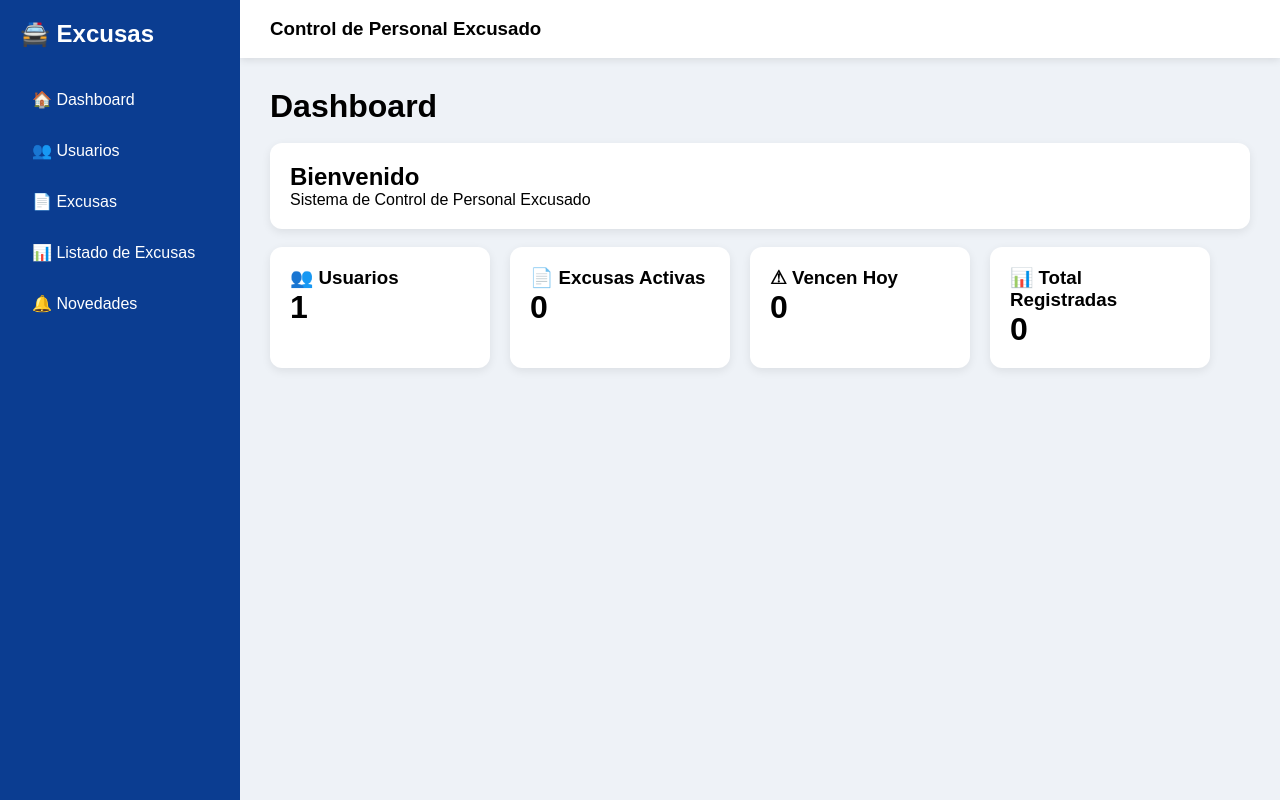
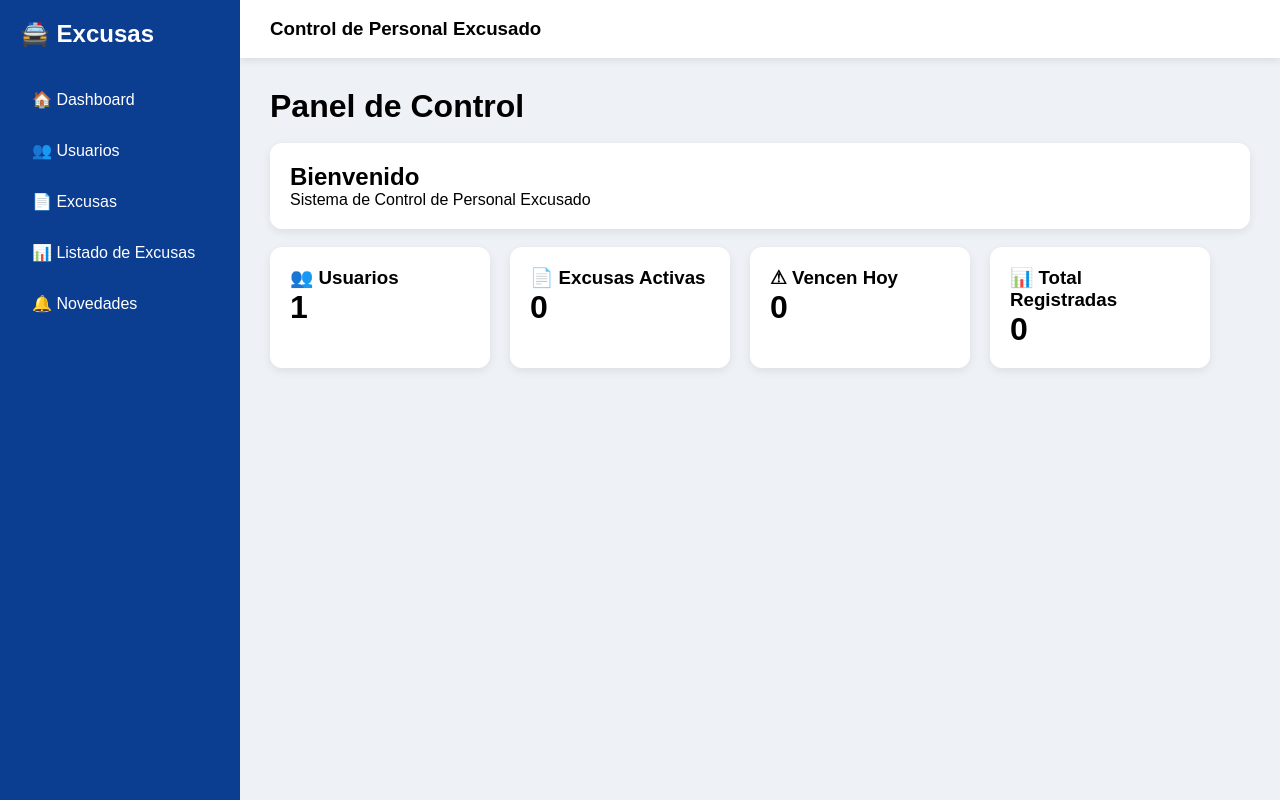
Before and after one commit to danmjp19-boop/control-excusados, a Flask app: page /admin in a window 1280 px wide. Run offline with Flask 3, Linux system fonts and the light colour scheme; the visitor is signed in with stand-in values (Sample User, id 1); data comes from the database, SQL or seed files in the repository; data that the repository does not hold is empty.

Commit message:
Update admin.html

```diff
--- a/templates/admin.html
+++ b/templates/admin.html
@@ -4,7 +4,7 @@
 
 {% block content %}
 
-<h1>Dashboard</h1>
+<h1>Panel de Control</h1>
 
 <br>
 
```
